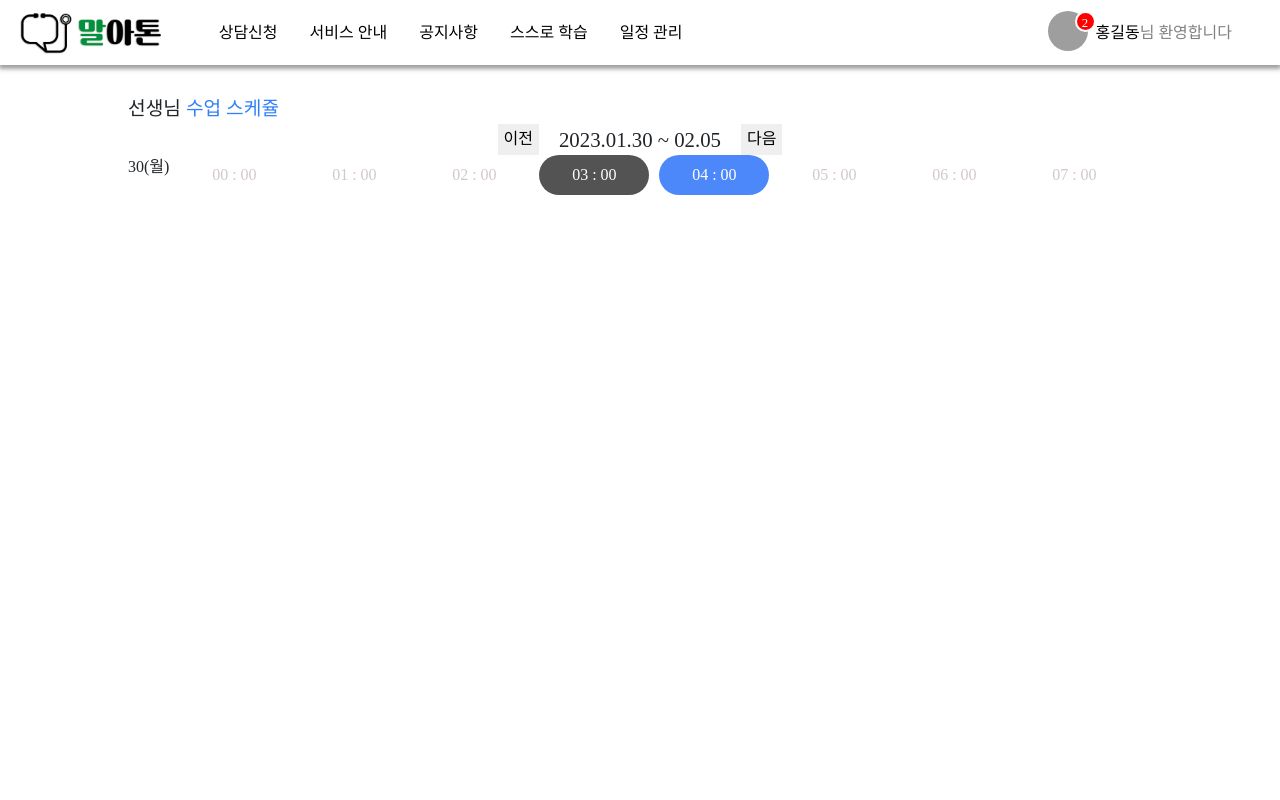
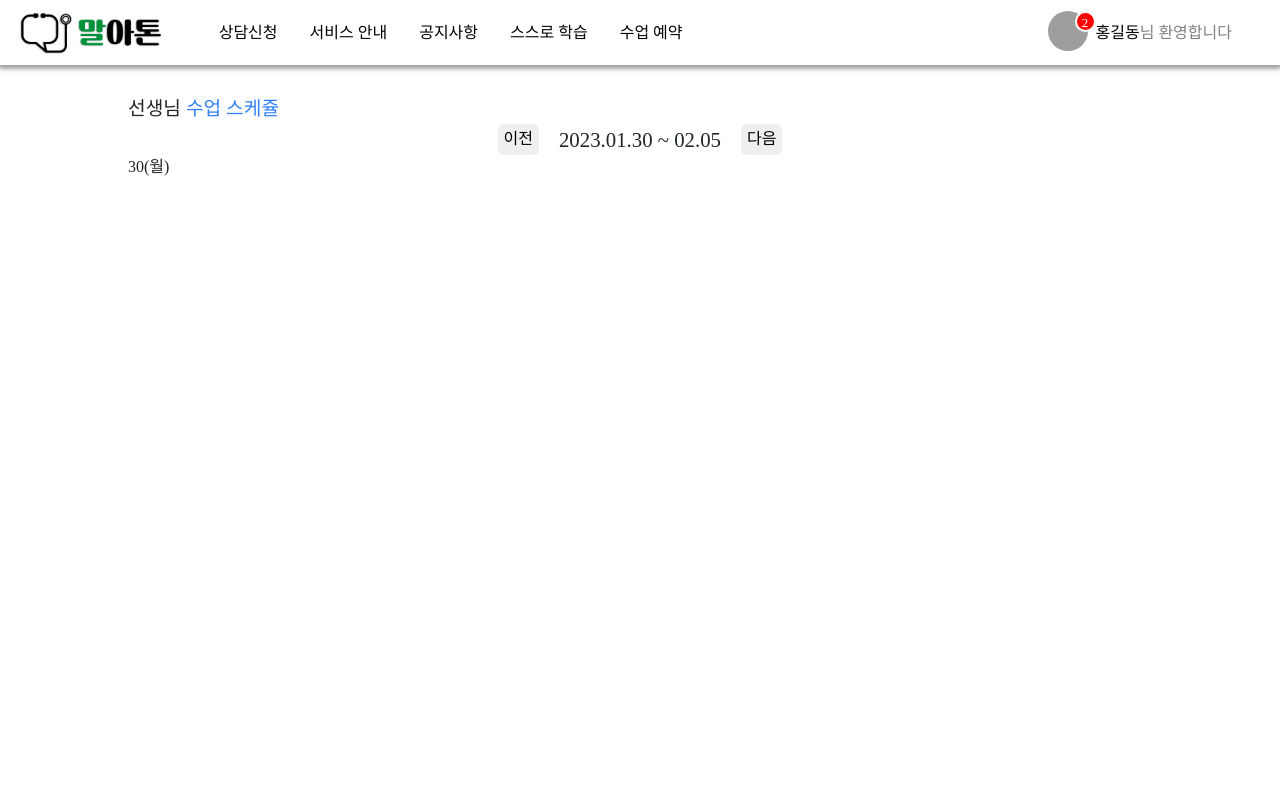
Before and after one commit to uh1216/marathon, a React (Create React App) app in the folder Frontend/marathon/: page /schedule-manage in a window 1280 px wide. Shown: the top 800 px of the page. Built offline with nearby package versions, Linux system fonts and the light colour scheme; grey boxes are pictures that could not be loaded; a web font is replaced by a local one.

Commit message:
[FE] : [FIX] : 일정관라 페이지 일부 값 수정

```diff
--- a/Frontend/marathon/src/pages/ScheduleManage.jsx
+++ b/Frontend/marathon/src/pages/ScheduleManage.jsx
@@ -1,4 +1,4 @@
-import React, { useState } from "react";
+import React, { useState, useRef } from "react";
 import style from "./ScheduleManage.module.css";
 
 export default function ScheduleManage() {
@@ -20,11 +20,13 @@ export default function ScheduleManage() {
   let SundayDate = thisSunday.getDate();
   if (SundayDate < 10) SundayDate = "0" + SundayDate;
 
+  const mondayItem = useRef();
+
   /** 수업 스케쥴 더미데이터 */
   const teacherSchedule = [
     {
       date: "2023-01-30",
-      timeTable: "00021000",
+      timeTable: "00001000",
     },
     {
       date: "2023-01-31",
@@ -32,15 +34,15 @@ export default function ScheduleManage() {
     },
     {
       date: "2023-02-01",
-      timeTable: "10020000",
+      timeTable: "10000000",
     },
     {
       date: "2023-02-02",
-      timeTable: "01002010",
+      timeTable: "01000010",
     },
     {
       date: "2023-02-03",
-      timeTable: "00200010",
+      timeTable: "00200000",
     },
   ];
 
@@ -50,19 +52,13 @@ export default function ScheduleManage() {
 
     const timeLlist = [];
     for (let i = 0; i < thisTimeTable.length; i++) {
-      if (thisTimeTable[i] === "0") {
-        timeLlist.push(<button className={style.button1}>0{i} : 00</button>);
-      } else if (thisTimeTable[i] === "1") {
-        timeLlist.push(<button className={style.button2}>0{i} : 00</button>);
-      } else {
-        timeLlist.push(
-          <button className={style.button3} disabled>
-            0{i} : 00
-          </button>
-        );
+      const hour = i + 8;
+      if (thisTimeTable[0] === 0) {
+        if (i < 10) {
+          timeLlist.push(<button className={style.button1}>0{i}</button>);
+        }
       }
     }
-    return timeLlist;
   };
 
   return (
@@ -83,7 +79,9 @@ export default function ScheduleManage() {
           <div className={style.monday}>
             <div className={style.monday_header}>{MondayDate}&#40;월&#41;</div>
           </div>
-          <div className={style.monday_item}>{checkSchedule(thisMonday)}</div>
+          <div className={style.monday_item} ref={mondayItem}>
+            {checkSchedule(thisMonday)}
+          </div>
         </div>
       </div>
     </div>
--- a/Frontend/marathon/src/pages/ScheduleManage.module.css
+++ b/Frontend/marathon/src/pages/ScheduleManage.module.css
@@ -33,7 +33,7 @@
 
 .button {
   border: 0;
-  border-radius: 20x;
+  border-radius: 5px;
 }
 
 .date_text {
@@ -46,36 +46,23 @@
   width: 1500px;
 }
 
-.date_content {
-  display: flex;
-}
-
 .button1 {
-  width: 110px;
-  height: 40px;
-  margin-left: 10px;
-  background-color: white;
-  border: none;
-  border-radius: 20px;
-  color: #d3c8c8;
+  width: 500px;
+  height: 80px;
+  margin-left: 50px;
+  background-color: none;
 }
 
 .button2 {
-  width: 110px;
-  height: 40px;
-  margin-left: 10px;
+  width: 500px;
+  height: 80px;
+  margin-left: 50px;
   background-color: #4d88fb;
-  border: none;
-  border-radius: 20px;
-  color: white;
 }
 
 .button3 {
-  width: 110px;
-  height: 40px;
-  margin-left: 10px;
+  width: 500px;
+  height: 80px;
+  margin-left: 50px;
   background-color: #535353;
-  border: none;
-  color: white;
-  border-radius: 20px;
 }
--- a/Frontend/marathon/src/stores/user.store.js
+++ b/Frontend/marathon/src/stores/user.store.js
@@ -6,7 +6,7 @@ const loginUser = createSlice({
     userName: "홍길동",
     userProfileImg:
       "https://img1.daumcdn.net/thumb/C500x500/?fname=http://t1.daumcdn.net/brunch/service/user/6qYm/image/eAFjiZeA-fGh8Y327AH7oTQIsxQ.png",
-    userRole: "doctor",
+    userRole: "patient",
 
     // 얘 수정해서 없애버릴꺼임!!!!!
     unReadMsgNum: 2,
```
